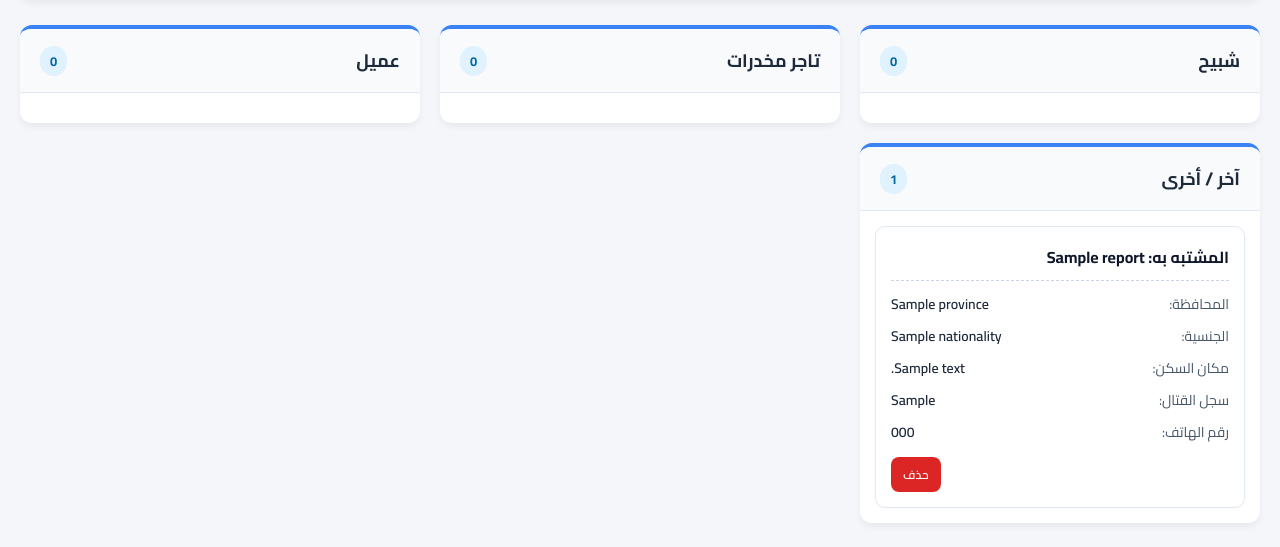
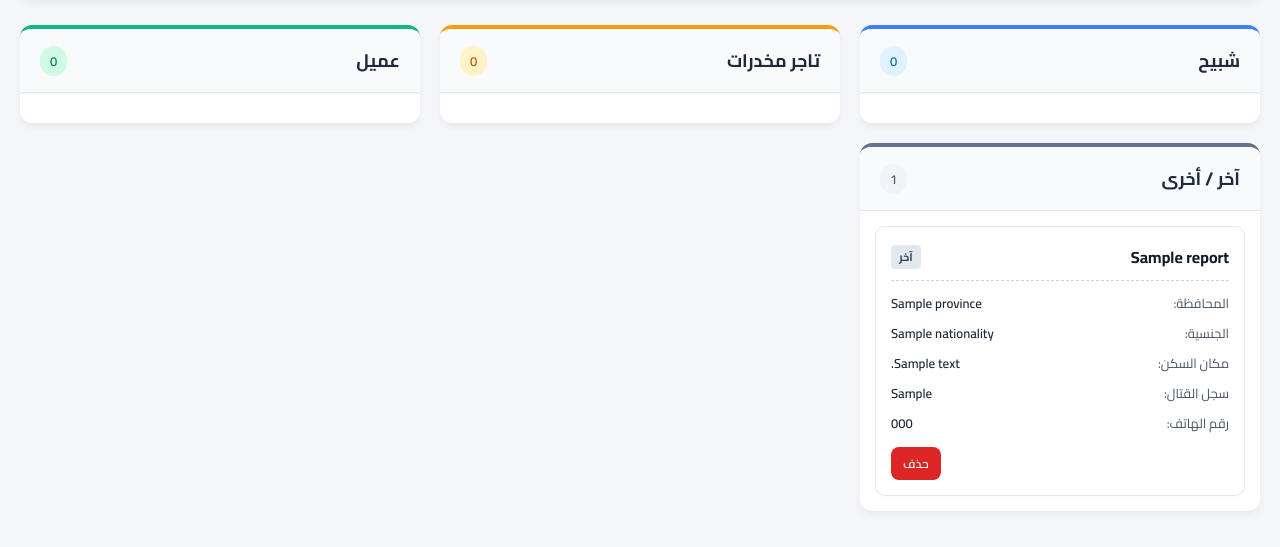
Before and after one commit to betarra/secure-reports-app, a Flask app: template templates/admin.html in a window 1280 px wide. Shown: the part 105-652 px from the top of the page. Run offline with Flask 3, Linux system fonts and the light colour scheme; the template is opened without the code that fills it: most values are stand-ins (such as "Sample title", 1, 10 or a date in 2020).

Commit message:
Update admin.html

```diff
--- a/templates/admin.html
+++ b/templates/admin.html
@@ -13,19 +13,25 @@
         h1 { color: #1e293b; font-size: 24px; }
         .btn { background-color: #2563eb; color: white; border: none; padding: 10px 18px; border-radius: 8px; cursor: pointer; font-weight: 600; text-decoration: none; display: inline-flex; align-items: center; gap: 5px; }
         .btn-danger { background-color: #dc2626; }
-        .categories-grid { display: grid; grid-template-columns: repeat(auto-fit, minmax(300px, 1fr)); gap: 20px; }
+
+        /* شبكة الأعمدة الأربعة */
+        .categories-grid { display: grid; grid-template-columns: repeat(auto-fit, minmax(300px, 1fr)); gap: 20px; align-items: start; }
         .category-column { background: #ffffff; border-radius: 12px; box-shadow: 0 4px 6px rgba(0,0,0,0.05); overflow: hidden; display: flex; flex-direction: column; border-top: 4px solid #3b82f6; }
         .category-header { background: #f8fafc; padding: 15px 20px; border-bottom: 1px solid #e2e8f0; font-weight: 700; font-size: 18px; color: #1e293b; display: flex; justify-content: space-between; align-items: center; }
-        .badge { background: #e0f2fe; color: #0369a1; padding: 3px 10px; border-radius: 20px; font-size: 13px; }
+        .badge { background: #e0f2fe; color: #0369a1; padding: 3px 10px; border-radius: 20px; font-size: 13px; font-weight: 600; }
+
         .reports-list { padding: 15px; display: flex; flex-direction: column; gap: 15px; max-height: 700px; overflow-y: auto; }
-        .report-card { background: #fff; border: 1px solid #e2e8f0; border-radius: 10px; padding: 15px; box-shadow: 0 2px 4px rgba(0,0,0,0.02); }
-        .report-title { font-size: 16px; font-weight: 700; color: #0f172a; margin-bottom: 10px; border-bottom: 1px dashed #cbd5e1; padding-bottom: 8px; }
-        .report-info { font-size: 14px; color: #475569; margin-bottom: 6px; display: flex; justify-content: space-between; }
+        .report-card { background: #fff; border: 1px solid #e2e8f0; border-radius: 10px; padding: 15px; box-shadow: 0 2px 4px rgba(0,0,0,0.02); transition: transform 0.2s; }
+        .report-card:hover { transform: translateY(-2px); box-shadow: 0 4px 8px rgba(0,0,0,0.05); }
+        .report-title { font-size: 16px; font-weight: 700; color: #0f172a; margin-bottom: 10px; border-bottom: 1px dashed #cbd5e1; padding-bottom: 8px; display: flex; justify-content: space-between; align-items: center; }
+        .report-type-tag { font-size: 11px; background: #e2e8f0; color: #334155; padding: 2px 8px; border-radius: 4px; }
+        .report-info { font-size: 13px; color: #475569; margin-bottom: 6px; display: flex; justify-content: space-between; }
         .report-info span { font-weight: 600; color: #1e293b; }
-        .media-preview { margin-top: 10px; text-align: center; }
-        .media-preview a { color: #2563eb; font-size: 13px; text-decoration: none; }
+        .media-preview { margin-top: 10px; text-align: center; background: #f8fafc; padding: 8px; border-radius: 6px; }
+        .media-preview img { max-width: 100%; height: 120px; object-fit: cover; border-radius: 4px; margin-bottom: 5px; display: block; margin-left: auto; margin-right: auto; }
+        .media-preview a { color: #2563eb; font-size: 13px; text-decoration: none; font-weight: 600; }
         .card-actions { margin-top: 12px; display: flex; justify-content: flex-end; gap: 8px; }
-        .btn-sm { padding: 6px 12px; font-size: 12px; }
+        .btn-sm { padding: 5px 12px; font-size: 12px; }
     </style>
 </head>
 <body>
@@ -55,14 +61,20 @@
                     {% for r in reports %}
                         {% if r.get('report_type') == 'شبيح' %}
                         <div class="report-card">
-                            <div class="report-title">المشتبه به: {{ r.get('suspect_name', 'بدون اسم') }}</div>
+                            <div class="report-title">
+                                <span>{{ r.get('suspect_name', 'بدون اسم') }}</span>
+                                <span class="report-type-tag">شبيح</span>
+                            </div>
                             <div class="report-info">المحافظة: <span>{{ r.get('province', '-') }}</span></div>
                             <div class="report-info">الجنسية: <span>{{ r.get('nationality', '-') }}</span></div>
                             <div class="report-info">مكان السكن: <span>{{ r.get('current_address', '-') }}</span></div>
                             <div class="report-info">سجل القتال: <span>{{ r.get('combat_history', '-') }}</span></div>
                             <div class="report-info">رقم الهاتف: <span>{{ r.get('phone', '-') }}</span></div>
                             {% if r.get('media_filename') %}
-                            <div class="media-preview"><a href="/static/uploads/{{ r.get('media_filename') }}" target="_blank">عرض المرفق</a></div>
+                            <div class="media-preview">
+                                <img src="/static/uploads/{{ r.get('media_filename') }}" alt="مرفق">
+                                <a href="/static/uploads/{{ r.get('media_filename') }}" target="_blank">🔍 تكبير الصورة</a>
+                            </div>
                             {% endif %}
                             <div class="card-actions">
                                 <form action="/delete/{{ r.get('id') }}" method="POST" onsubmit="return confirm('هل أنت متأكد من الحذف؟');">
@@ -76,10 +88,10 @@
             </div>
 
             <!-- تصنيف تاجر مخدرات -->
-            <div class="category-column">
-                <div class="category-header" style="border-top-color: #f59e0b;">
+            <div class="category-column" style="border-top-color: #f59e0b;">
+                <div class="category-header">
                     <span>تاجر مخدرات</span>
-                    <span class="badge">
+                    <span class="badge" style="background: #fef3c7; color: #b45309;">
                         {% set count = namespace(value=0) %}
                         {% for r in reports if r.get('report_type') == 'تاجر مخدرات' %}{% set count.value = count.value + 1 %}{% endfor %}
                         {{ count.value }}
@@ -89,14 +101,20 @@
                     {% for r in reports %}
                         {% if r.get('report_type') == 'تاجر مخدرات' %}
                         <div class="report-card">
-                            <div class="report-title">المشتبه به: {{ r.get('suspect_name', 'بدون اسم') }}</div>
+                            <div class="report-title">
+                                <span>{{ r.get('suspect_name', 'بدون اسم') }}</span>
+                                <span class="report-type-tag">مخدرات</span>
+                            </div>
                             <div class="report-info">المحافظة: <span>{{ r.get('province', '-') }}</span></div>
                             <div class="report-info">الجنسية: <span>{{ r.get('nationality', '-') }}</span></div>
                             <div class="report-info">مكان السكن: <span>{{ r.get('current_address', '-') }}</span></div>
                             <div class="report-info">سجل القتال: <span>{{ r.get('combat_history', '-') }}</span></div>
                             <div class="report-info">رقم الهاتف: <span>{{ r.get('phone', '-') }}</span></div>
                             {% if r.get('media_filename') %}
-                            <div class="media-preview"><a href="/static/uploads/{{ r.get('media_filename') }}" target="_blank">عرض المرفق</a></div>
+                            <div class="media-preview">
+                                <img src="/static/uploads/{{ r.get('media_filename') }}" alt="مرفق">
+                                <a href="/static/uploads/{{ r.get('media_filename') }}" target="_blank">🔍 تكبير الصورة</a>
+                            </div>
                             {% endif %}
                             <div class="card-actions">
                                 <form action="/delete/{{ r.get('id') }}" method="POST" onsubmit="return confirm('هل أنت متأكد من الحذف؟');">
@@ -110,10 +128,10 @@
             </div>
 
             <!-- تصنيف عميل -->
-            <div class="category-column">
-                <div class="category-header" style="border-top-color: #10b981;">
+            <div class="category-column" style="border-top-color: #10b981;">
+                <div class="category-header">
                     <span>عميل</span>
-                    <span class="badge">
+                    <span class="badge" style="background: #d1fae5; color: #047857;">
                         {% set count = namespace(value=0) %}
                         {% for r in reports if r.get('report_type') == 'عميل' %}{% set count.value = count.value + 1 %}{% endfor %}
                         {{ count.value }}
@@ -123,14 +141,20 @@
                     {% for r in reports %}
                         {% if r.get('report_type') == 'عميل' %}
                         <div class="report-card">
-                            <div class="report-title">المشتبه به: {{ r.get('suspect_name', 'بدون اسم') }}</div>
+                            <div class="report-title">
+                                <span>{{ r.get('suspect_name', 'بدون اسم') }}</span>
+                                <span class="report-type-tag">عميل</span>
+                            </div>
                             <div class="report-info">المحافظة: <span>{{ r.get('province', '-') }}</span></div>
                             <div class="report-info">الجنسية: <span>{{ r.get('nationality', '-') }}</span></div>
                             <div class="report-info">مكان السكن: <span>{{ r.get('current_address', '-') }}</span></div>
                             <div class="report-info">سجل القتال: <span>{{ r.get('combat_history', '-') }}</span></div>
                             <div class="report-info">رقم الهاتف: <span>{{ r.get('phone', '-') }}</span></div>
                             {% if r.get('media_filename') %}
-                            <div class="media-preview"><a href="/static/uploads/{{ r.get('media_filename') }}" target="_blank">عرض المرفق</a></div>
+                            <div class="media-preview">
+                                <img src="/static/uploads/{{ r.get('media_filename') }}" alt="مرفق">
+                                <a href="/static/uploads/{{ r.get('media_filename') }}" target="_blank">🔍 تكبير الصورة</a>
+                            </div>
                             {% endif %}
                             <div class="card-actions">
                                 <form action="/delete/{{ r.get('id') }}" method="POST" onsubmit="return confirm('هل أنت متأكد من الحذف؟');">
@@ -144,10 +168,10 @@
             </div>
 
             <!-- تصنيف آخر -->
-            <div class="category-column">
-                <div class="category-header" style="border-top-color: #64748b;">
+            <div class="category-column" style="border-top-color: #64748b;">
+                <div class="category-header">
                     <span>آخر / أخرى</span>
-                    <span class="badge">
+                    <span class="badge" style="background: #f1f5f9; color: #475569;">
                         {% set count = namespace(value=0) %}
                         {% for r in reports if not r.get('report_type') or r.get('report_type') not in ['شبيح', 'تاجر مخدرات', 'عميل'] %}{% set count.value = count.value + 1 %}{% endfor %}
                         {{ count.value }}
@@ -157,14 +181,20 @@
                     {% for r in reports %}
                         {% if not r.get('report_type') or r.get('report_type') not in ['شبيح', 'تاجر مخدرات', 'عميل'] %}
                         <div class="report-card">
-                            <div class="report-title">المشتبه به: {{ r.get('suspect_name', 'بدون اسم') }}</div>
+                            <div class="report-title">
+                                <span>{{ r.get('suspect_name', 'بدون اسم') }}</span>
+                                <span class="report-type-tag">آخر</span>
+                            </div>
                             <div class="report-info">المحافظة: <span>{{ r.get('province', '-') }}</span></div>
                             <div class="report-info">الجنسية: <span>{{ r.get('nationality', '-') }}</span></div>
                             <div class="report-info">مكان السكن: <span>{{ r.get('current_address', '-') }}</span></div>
                             <div class="report-info">سجل القتال: <span>{{ r.get('combat_history', '-') }}</span></div>
                             <div class="report-info">رقم الهاتف: <span>{{ r.get('phone', '-') }}</span></div>
                             {% if r.get('media_filename') %}
-                            <div class="media-preview"><a href="/static/uploads/{{ r.get('media_filename') }}" target="_blank">عرض المرفق</a></div>
+                            <div class="media-preview">
+                                <img src="/static/uploads/{{ r.get('media_filename') }}" alt="مرفق">
+                                <a href="/static/uploads/{{ r.get('media_filename') }}" target="_blank">🔍 تكبير الصورة</a>
+                            </div>
                             {% endif %}
                             <div class="card-actions">
                                 <form action="/delete/{{ r.get('id') }}" method="POST" onsubmit="return confirm('هل أنت متأكد من الحذف؟');">
```
